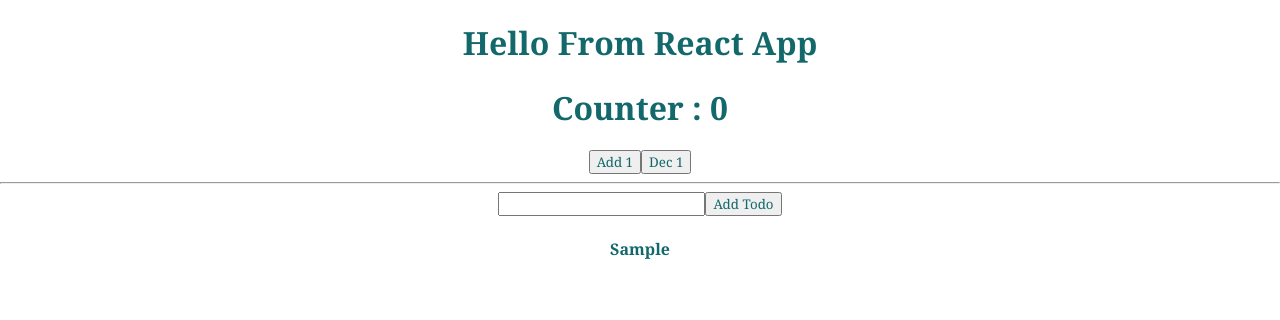
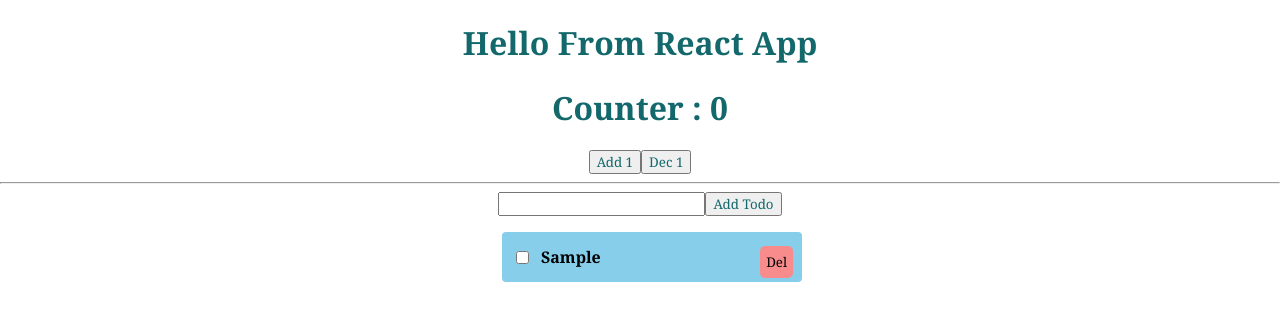
Before and after one commit to amareshcoding/React-revisit, a React (Create React App) app in the folder react-intro/: page / in a window 1280 px wide. Both pictures are taken after typing "Sample" into the empty fields and a click on the button "Add Todo". Shown: the top 320 px of the page. Built offline with nearby package versions, Linux system fonts and the light colour scheme.

Commit message:
Todo component

```diff
--- a/react-intro/src/components/Todo.jsx
+++ b/react-intro/src/components/Todo.jsx
@@ -1,5 +1,7 @@
 import React from 'react';
 import { useState } from 'react';
+import '../style/Todo.css';
+import Todoitem from './Todoitem';
 
 const Todo = () => {
   const [newtodo, setNewtodo] = useState('');
@@ -15,16 +17,19 @@
   //     });
   //     setTodo(todo);
   //   };
+  const deleteHandle = (todoid) => {
+    const afterDelete = todo.filter((e) => {
+      return e.id !== todoid;
+    });
+
+    setTodo(afterDelete);
+  };
 
   const Showtodo = () => {
     return (
-      <div>
+      <div className="todo_container">
         {todo.map((e) => {
-          return (
-            <div key={e.id}>
-              <h4>{e.item}</h4>
-            </div>
-          );
+          return <Todoitem key={e.id} todo={e} onDelete={deleteHandle} />;
         })}
       </div>
     );
@@ -43,7 +48,7 @@
           setTodo([
             ...todo,
             {
-              id: new Date(),
+              id: Date.now(),
               item: newtodo,
               isDone: false,
             },
--- /dev/null
+++ b/react-intro/src/components/Todoitem.jsx
@@ -0,0 +1,20 @@
+import React from 'react';
+import { useState } from 'react';
+
+const Todoitem = ({ todo, onDelete }) => {
+  const [isDone, setIsDone] = useState(todo.isDone);
+  return (
+    <div className="todo_div">
+      <input
+        type="checkbox"
+        checked={isDone}
+        className="todo_check"
+        onChange={(e) => setIsDone(e.target.checked)}
+      />
+      <h4 className={ isDone? "striked" : 'todo_text'}>{todo.item}</h4>
+      <button className="todo_btn" onClick={()=>onDelete(todo.id)}>Del</button>
+    </div>
+  );
+};
+
+export default Todoitem;
--- a/react-intro/src/index.css
+++ b/react-intro/src/index.css
@@ -5,6 +5,7 @@
     sans-serif;
   -webkit-font-smoothing: antialiased;
   -moz-osx-font-smoothing: grayscale;
+  /* background-color: rgb(255, 255, 255); */
 }
 
 code {
--- /dev/null
+++ b/react-intro/src/style/Todo.css
@@ -0,0 +1,37 @@
+
+
+
+.todo_container{
+     margin-left:38% ;
+}
+.todo_div{
+     height: 50px;
+     width: 300px;
+     display: flex;
+     justify-content: space-evenly;
+     background-color: skyblue;
+     border-radius: 4px;
+     margin: 1rem;
+     /* text-align: center; */
+     align-items: center;
+}
+.todo_text{
+     width: 70%;
+     color: black;
+     text-align: left;
+     /* background-color: blue; */
+}
+.todo_btn{
+     height: 2rem;
+     border: 0;
+     margin-top: .6rem;
+     border-radius: 5px;
+     background-color: rgb(248, 140, 140);
+     color: black;
+}
+.striked{
+     width: 70%;
+     color: black;
+     text-align: left;
+     text-decoration: line-through;
+}
```
Also changed, not shown: 1 other file (tests, documents, lock files or other folders).
